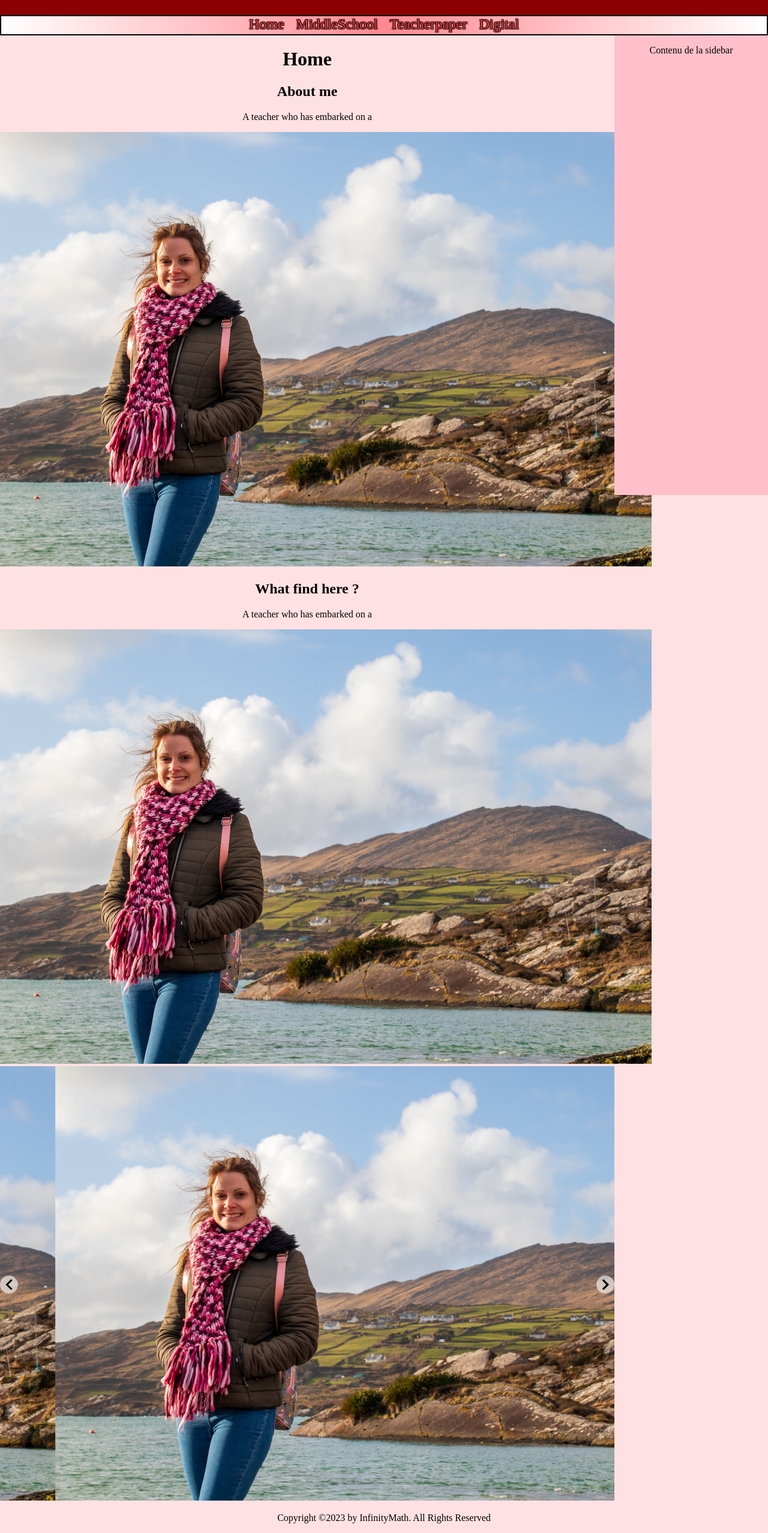
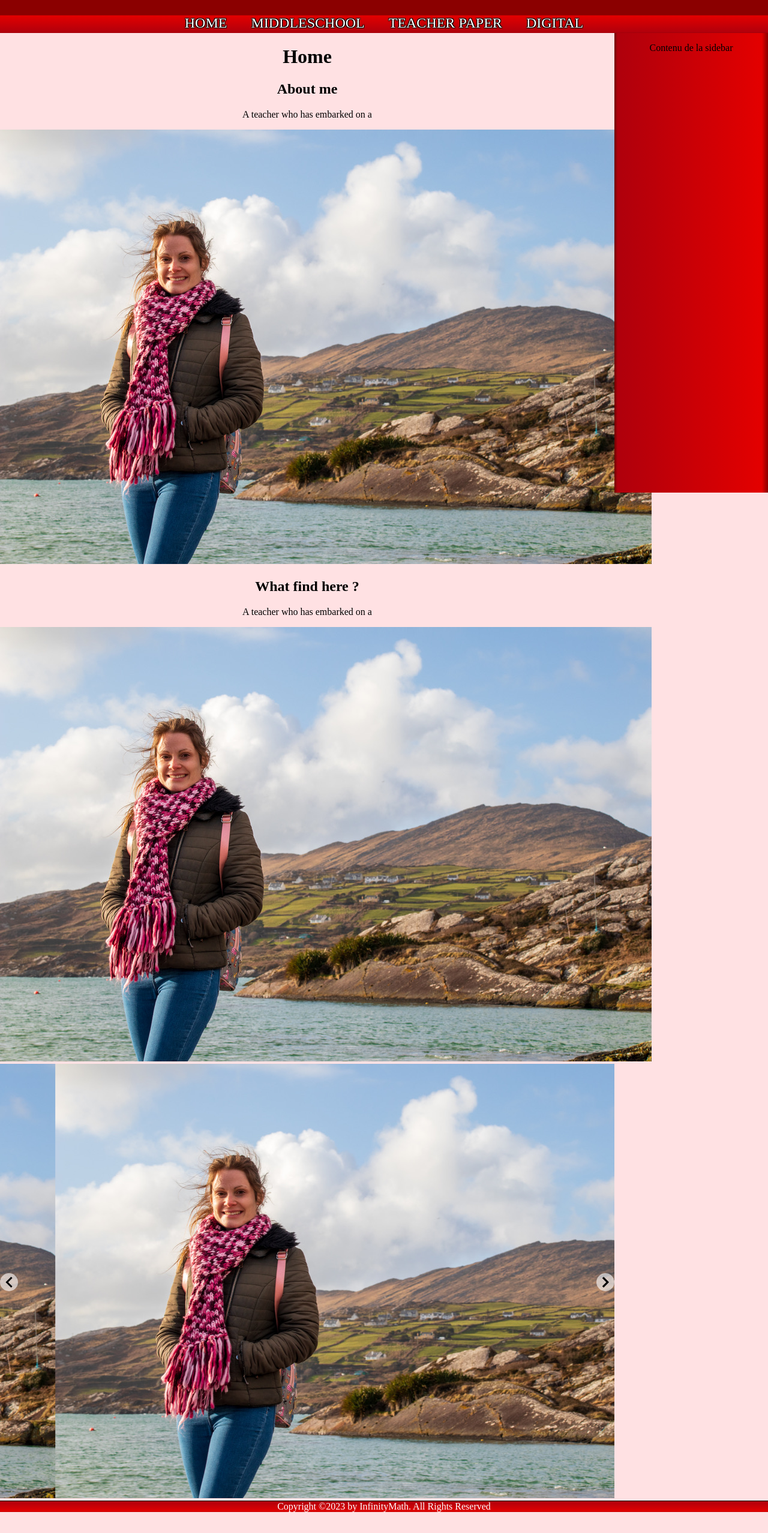
Before and after one commit to ahourewitz/react-infinitymath, a React (Create React App) app: page / in a window 1280 px wide. Shown: the part 52-2607 px from the top of the page at 60% size. After the commit the page ends 2572 px from the top, so only its background shows below. Built offline with nearby package versions, Linux system fonts and the light colour scheme.

Commit message:
Some stylesheeting

```diff
--- a/src/App.css
+++ b/src/App.css
@@ -75,8 +75,9 @@ nav ul {
   top: 0;
   margin: 0;
   padding: 0;
-  border: 2px solid black;
-  background: radial-gradient(circle, rgba(227,0,0,1) 0%, rgba(255,151,151,1) 0%, rgba(255,136,144,1) 0%, rgba(255,255,255,1) 100%);
+  border: 0px solid black;
+  background: rgb(139,0,0);
+  background: linear-gradient(180deg, rgba(139,0,0,1) 0%, rgba(227,0,0,1) 4%, rgba(175,0,12,1) 98%, rgba(108,0,0,1) 100%);
 }
 
 .MainMenu ul {
@@ -84,7 +85,7 @@ nav ul {
   height: 30px;
   flex-direction: row;
   justify-content: center;
-  column-gap: 20px;
+  column-gap: 40px;
   margin: 0;
 }
 
@@ -93,10 +94,10 @@ nav ul {
 }
 
 .MainMenu ul li a {
-  color: #ff3f3f;
   text-decoration: none;
+  font-size: 24px;
   text-shadow: 1px 1px 1px black,-1px -1px 1px black,-1px 1px 1px black,1px -1px 1px black;
-  font-size: 24px;
+  color: white;
 
 }
 
@@ -112,23 +113,22 @@ nav ul {
 .Sidebar{
   position: sticky;
   top: 34px;
-  bottom: 500px;
   height: calc(100vh - 34px);
   width: 20%;
-  /*margin: 0;*/
-  /*padding: 0;*/
-  /*top:0;*/
-  /*height: 100%;*/
-  /*display:inline;*/
-  /*top: 50%;*/
-  /*left: 50%;*/
-  /*transform: translate(-50%, -50%);*/
-  /*min-height: 100%;*/
-  /*min-width: 100%;*/
-  background-color: pink;
+  background: rgb(139,0,0);
+  background: linear-gradient(270deg, rgba(139,0,0,1) 0%, rgba(227,0,0,1) 4%, rgba(175,0,12,1) 98%, rgba(108,0,0,1) 100%);
 }
 
 .containerSlide {
   min-height: 0px;
   min-width: 0px;
 }
+
+.footer p{
+  border-top: 1px solid black;
+  margin: 0;
+  padding: 0;
+  color: white;
+  background: rgb(139,0,0);
+  background: linear-gradient(0deg, rgba(139,0,0,1) 0%, rgba(227,0,0,1) 4%, rgba(175,0,12,1) 98%, rgba(108,0,0,1) 100%);
+}
--- a/src/App.js
+++ b/src/App.js
@@ -35,7 +35,7 @@ function MainTitle() {
 
 function Footer() {
     const year = new Date().getFullYear();
-    return <p>Copyright ©{year} by InfinityMath. All Rights Reserved</p>
+    return <div className={"footer"}><p>Copyright ©{year} by InfinityMath. All Rights Reserved</p></div>
 }
 
 export default App;
--- a/src/pages/Layout.js
+++ b/src/pages/Layout.js
@@ -22,16 +22,16 @@ const Layout = () => {
                 <nav className={"MainMenu"}>
                     <ul>
                         <li>
-                            <Link to="/">Home</Link>
+                            <Link to="/">HOME</Link>
                         </li>
                         <li>
-                            <Link to="/MiddleSchool">MiddleSchool</Link>
+                            <Link to="/MiddleSchool">MIDDLESCHOOL</Link>
                         </li>
                         <li>
-                            <Link to="/TeacherPaper">Teacherpaper</Link>
+                            <Link to="/TeacherPaper">TEACHER PAPER</Link>
                         </li>
                         <li>
-                            <Link to="/Digital">Digital</Link>
+                            <Link to="/Digital">DIGITAL</Link>
                         </li>
                     </ul>
                 </nav>
```
